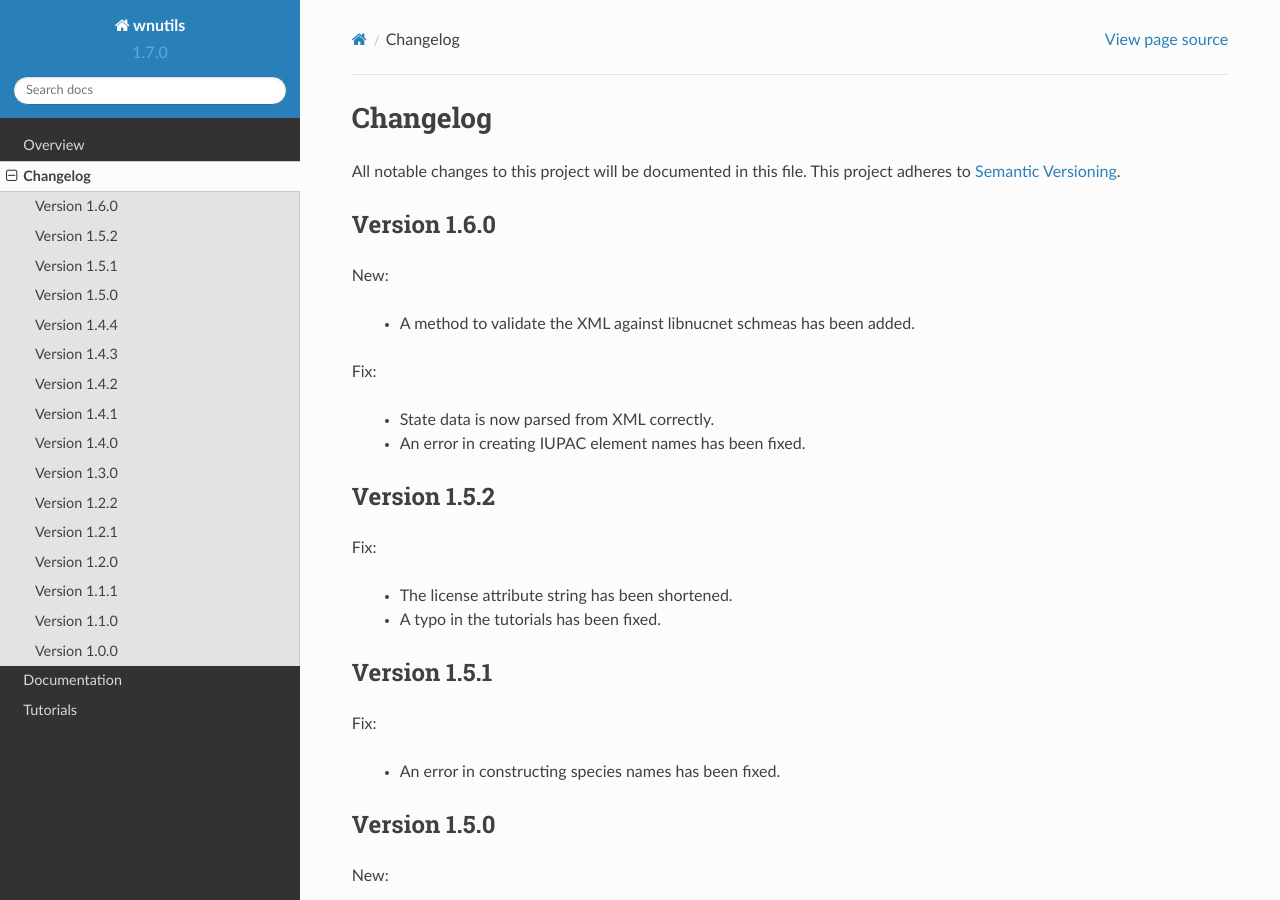
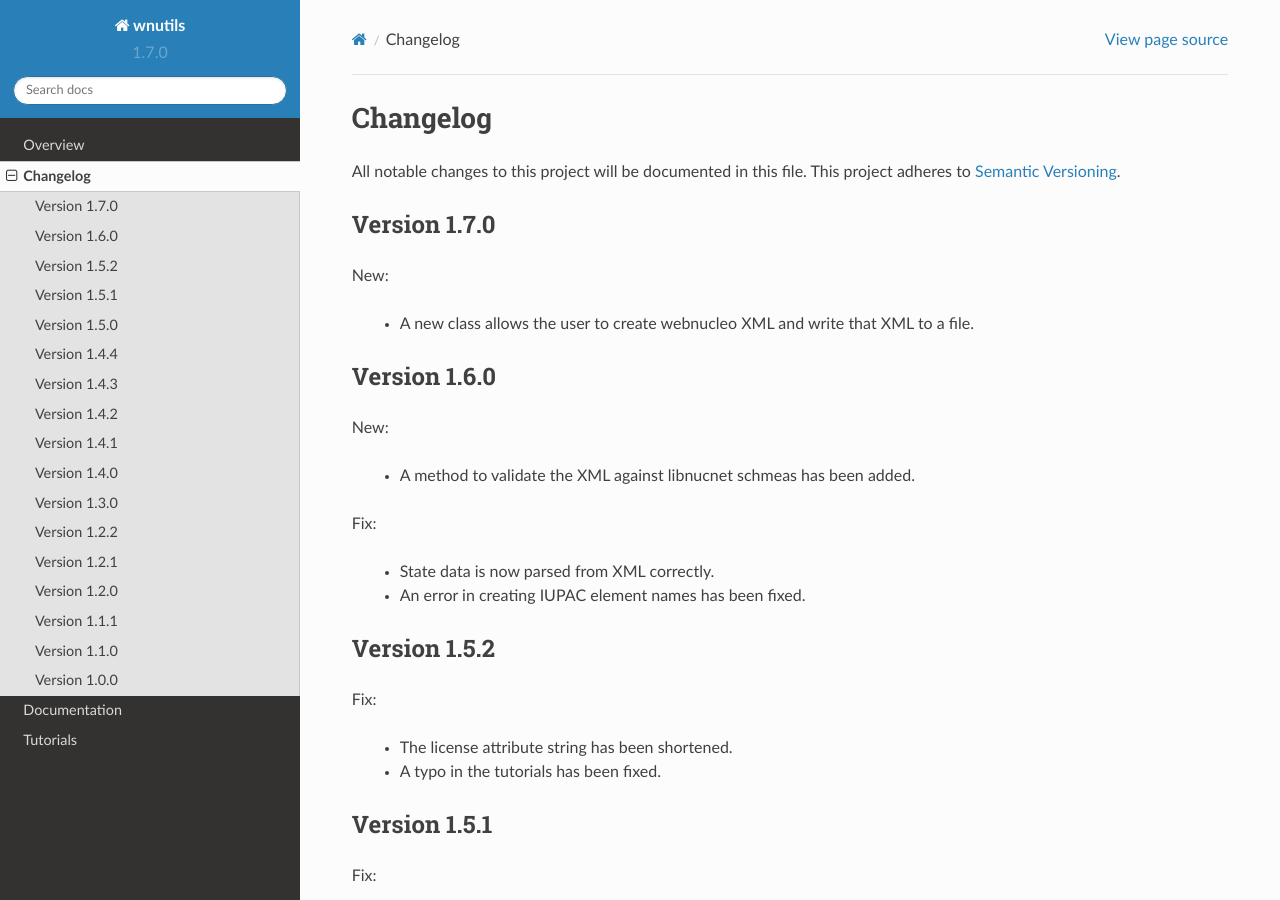
Before and after one commit to mbradle/wnutils, a Sphinx documentation site: the page built from doc/source/changelog.rst, in a window 1280 px wide and 900 px high. Built offline with Sphinx 7.4.7 and the Read the Docs theme 2.0.0, drawn with Linux system fonts in a browser that asks for light colours.

Commit message:
Update changelog.

```diff
--- a/doc/source/changelog.rst
+++ b/doc/source/changelog.rst
@@ -3,6 +3,14 @@ Changelog
 
 All notable changes to this project will be documented in this file.  This
 project adheres to `Semantic Versioning <http://semver.org/spec/v2.0.0.html>`_.
+
+Version 1.7.0
+-------------
+
+New:
+
+  * A new class allows the user to create webnucleo XML and write that XML
+    to a file.
 
 Version 1.6.0
 -------------
```
